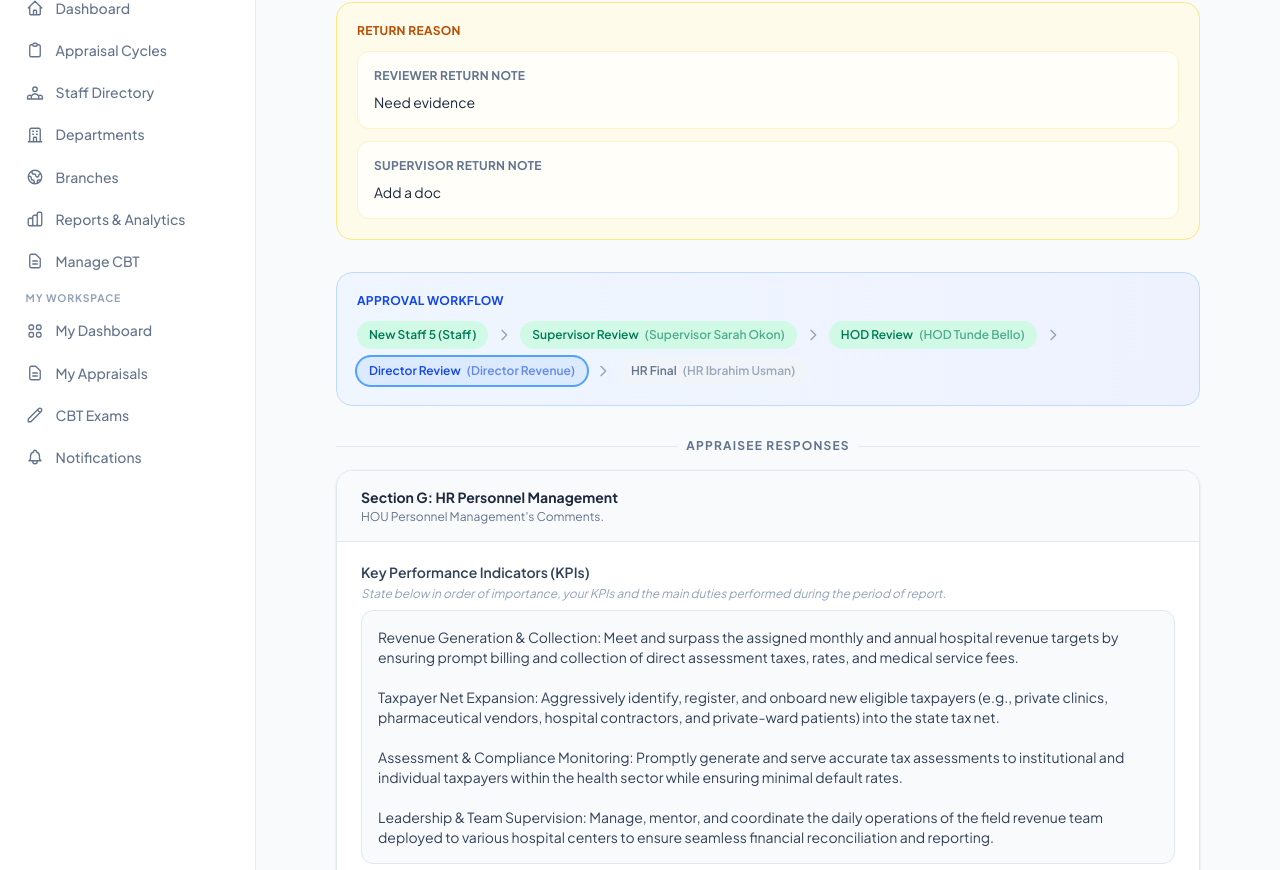
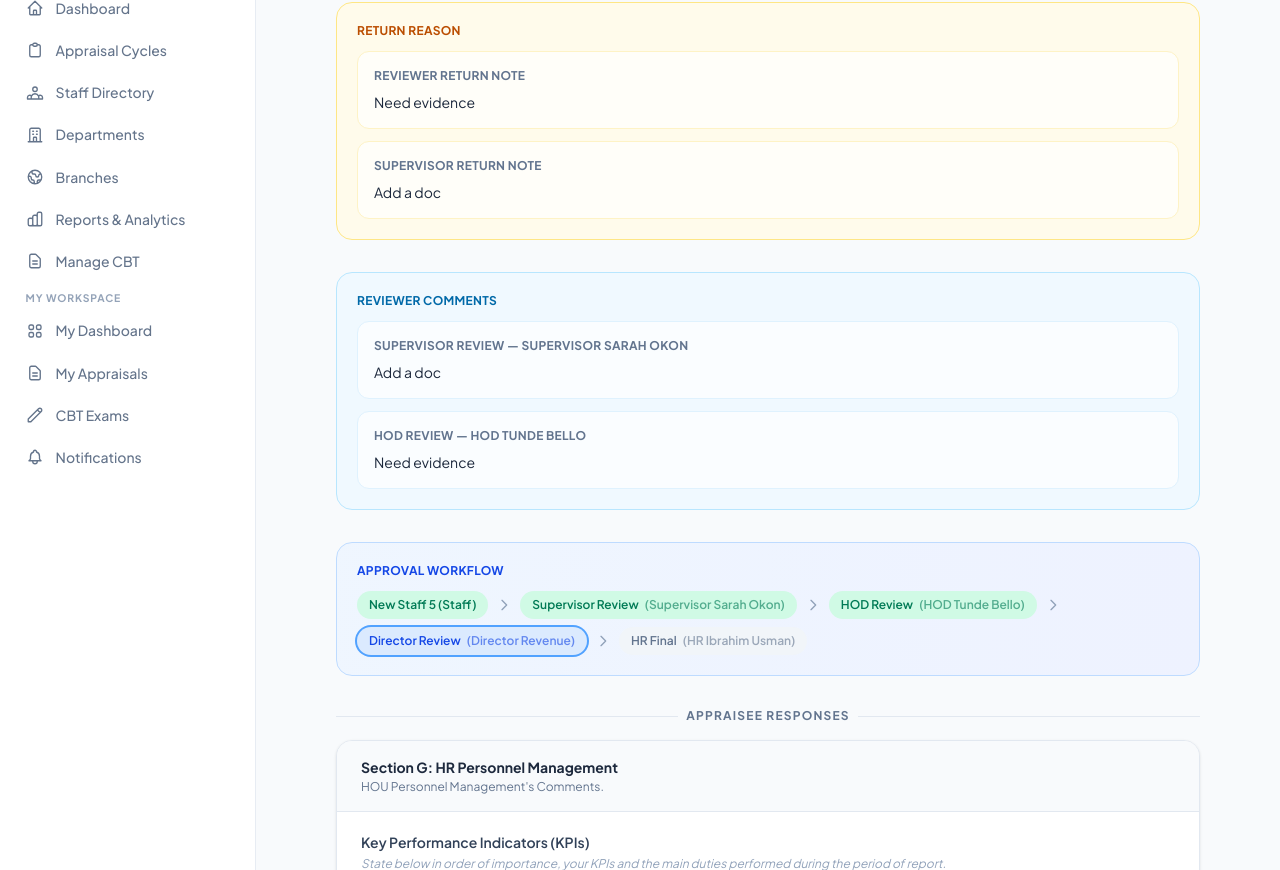
Before and after one commit to sirkays/appraisal_system, a Django app: page /appraisals/review/39/ in a window 1280 px wide. Shown: the part 214-1084 px from the top of the page. Run offline with Django 5.2, Linux system fonts and the light colour scheme; a user stored in the database is signed in; data comes from the database, SQL or seed files in the repository.

Commit message:
Show other reviewer comments on review page

```diff
--- a/appraisals/views.py
+++ b/appraisals/views.py
@@ -719,6 +719,14 @@ def step_review(request, pk):
         assignment for assignment in all_assignments
         if assignment.status == AppraisalApprovalAssignment.RETURNED and assignment.comments
     ]
+    reviewer_comment_entries = [
+        assignment for assignment in all_assignments
+        if assignment.comments
+        and assignment.status != AppraisalApprovalAssignment.RETURNED
+        and (
+            not assignment.approver_id or assignment.approver_id != request.user.id
+        )
+    ]
 
     context = {
         'appraisal': appraisal,
@@ -730,6 +738,7 @@ def step_review(request, pk):
         'reviewer_sections_data': reviewer_sections_data,
         'all_assignments': all_assignments,
         'return_reason_entries': return_reason_entries,
+        'reviewer_comment_entries': reviewer_comment_entries,
         'active_process': appraisal.active_process,
         'reviewer_filled_by': reviewer_filled_by,
         'FIELD_TYPE': {
--- a/templates/appraisals/step_review.html
+++ b/templates/appraisals/step_review.html
@@ -58,6 +58,23 @@
                     <p class="mt-2 text-sm text-slate-800 dark:text-slate-200 whitespace-pre-wrap">{{ appraisal.supervisor_return_notes }}</p>
                 </div>
                 {% endif %}
+            {% endfor %}
+        </div>
+    </div>
+    {% endif %}
+
+    <!-- Comments made by other reviewers -->
+    {% if reviewer_comment_entries %}
+    <div class="mb-8 p-5 rounded-2xl bg-sky-50 dark:bg-sky-900/20 border border-sky-200 dark:border-sky-800">
+        <h3 class="text-xs font-bold text-sky-700 dark:text-sky-400 uppercase tracking-wide mb-3">Reviewer Comments</h3>
+        <div class="space-y-3">
+            {% for assignment in reviewer_comment_entries %}
+            <div class="rounded-xl bg-white/70 dark:bg-slate-900/50 border border-sky-100 dark:border-sky-800/60 p-4">
+                <p class="text-xs font-bold text-slate-500 dark:text-slate-400 uppercase tracking-wide">
+                    {{ assignment.step.label }}{% if assignment.approver %} — {{ assignment.approver.get_full_name }}{% endif %}
+                </p>
+                <p class="mt-2 text-sm text-slate-800 dark:text-slate-200 whitespace-pre-wrap">{{ assignment.comments }}</p>
+            </div>
             {% endfor %}
         </div>
     </div>
```
Also changed, not shown: appraisals/tests.py (+11 -0 lines).
